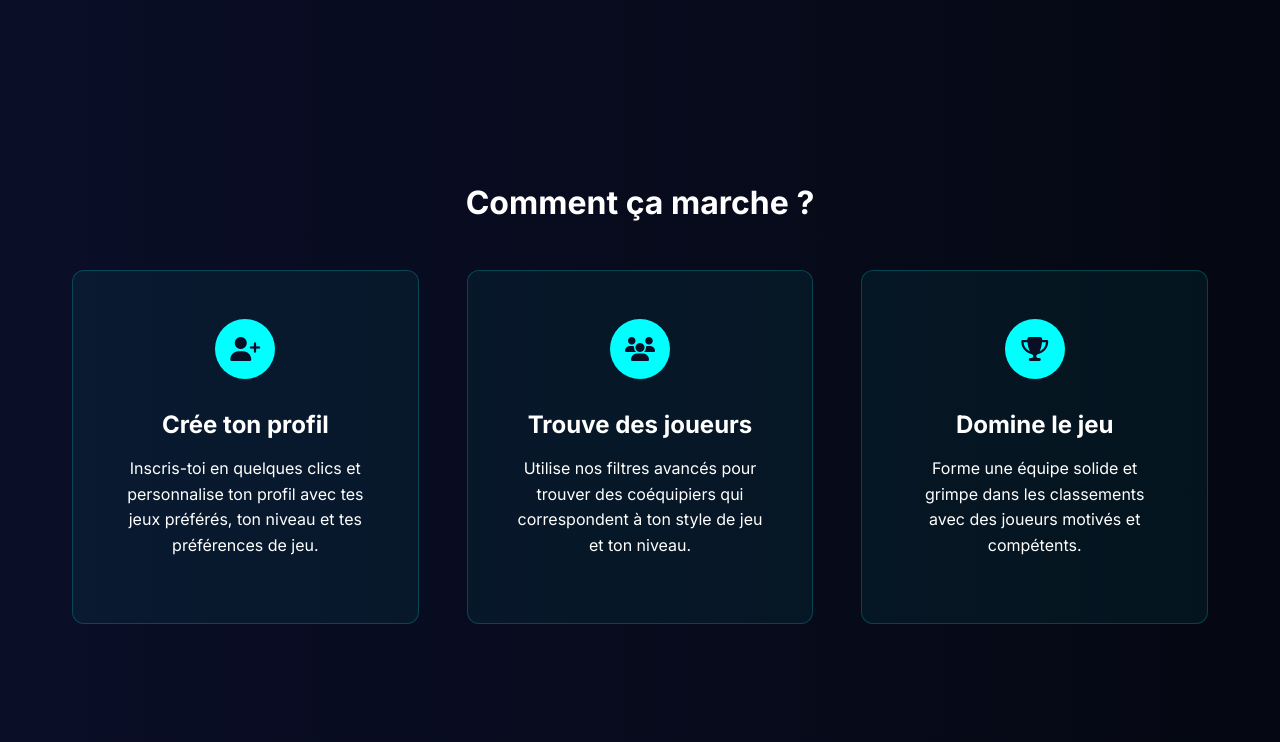
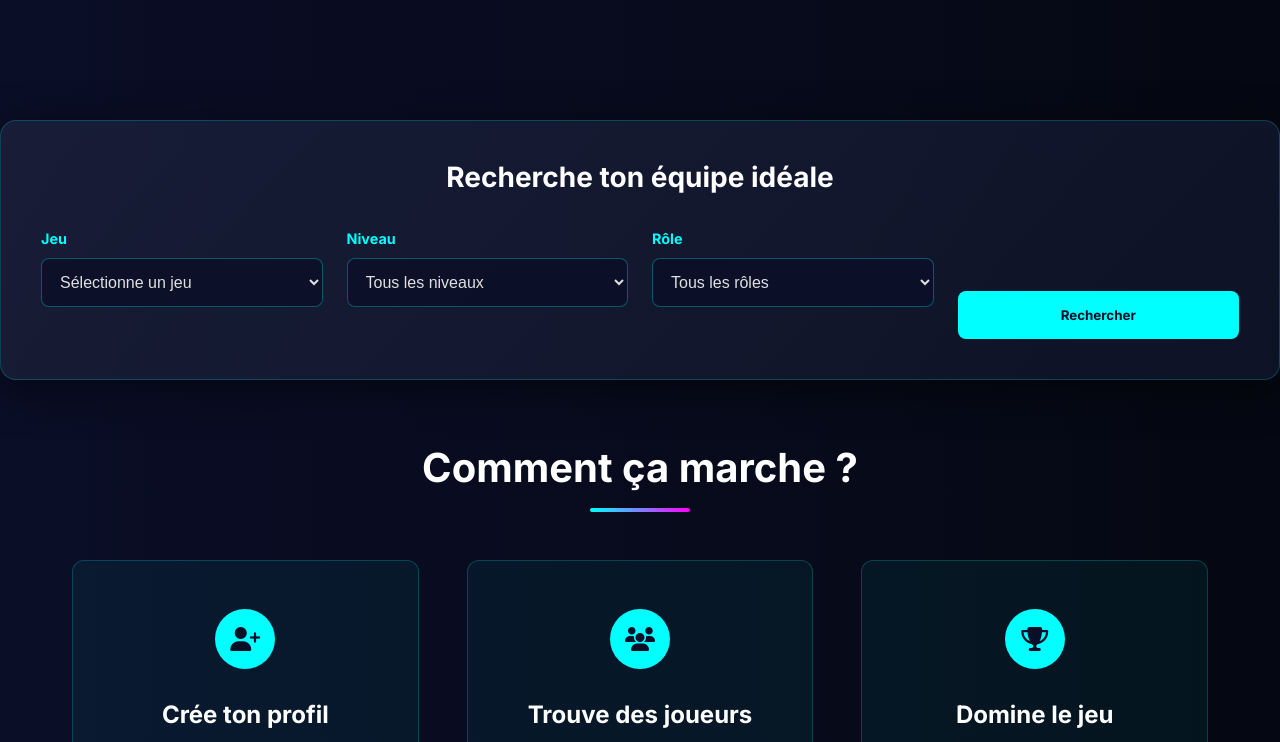
Before and after one commit to Oumohgh/TeamUp.gg, a plain HTML site: page index.html in a window 1280 px wide. Shown: the part 780-1522 px from the top of the page. Drawn offline with Linux system fonts and the light colour scheme.

Commit message:
add recherche

```diff
--- a/index.html
+++ b/index.html
@@ -34,8 +34,7 @@
         <a href="#" class="btn-login" role="button">Connexion</a>
     </header>
 
-
-    <main>
+       <main>
         <section class="hero">
             <div class="hero-content">
                 <h1>
@@ -53,7 +52,48 @@
             </div>
         </section>
 
-
+       <div class="search-card">
+                <h2 class="search-title">Recherche ton équipe idéale</h2>
+                <form class="search-form">
+                    <div class="form-group">
+                        <label for="game">Jeu</label>
+                        <select id="game" class="form-control">
+                            <option value="">Sélectionne un jeu</option>
+                            <option value="valorant">Valorant</option>
+                            <option value="lol">League of Legends</option>
+                            <option value="cs2">Counter-Strike 2</option>
+                            <option value="overwatch">Overwatch 2</option>
+                            <option value="apex">Apex Legends</option>
+                        </select>
+                    </div>
+                    <div class="form-group">
+                        <label for="rank">Niveau</label>
+                        <select id="rank" class="form-control">
+                            <option value="">Tous les niveaux</option>
+                            <option value="bronze">Bronze</option>
+                            <option value="silver">Argent</option>
+                            <option value="gold">Or</option>
+                            <option value="platinum">Platine</option>
+                            <option value="diamond">Diamant</option>
+                            <option value="master">Maître</option>
+                        </select>
+                    </div>
+                    <div class="form-group">
+                        <label for="role">Rôle</label>
+                        <select id="role" class="form-control">
+                            <option value="">Tous les rôles</option>
+                            <option value="duelist">Duelliste</option>
+                            <option value="controller">Contrôleur</option>
+                            <option value="sentinel">Sentinelle</option>
+                            <option value="initiator">Initiateur</option>
+                            <option value="support">Support</option>
+                        </select>
+                    </div>
+                    <button type="submit" class="btn btn-primary btn-search">Rechercher</button>
+                </form>
+            </div>
+        </div>
+    </section>
         <section id="how-it-works" class="section how-it-works">
             <div class="container">
                 <h2 class="section-title">Comment ça marche ?</h2>
--- a/style.css
+++ b/style.css
@@ -624,3 +624,137 @@ text-align: center;
 margin-top: var(--spacing-xl);
 
 }
+search-section {
+  padding: 3rem 0;
+  margin-top: -50px;
+  position: relative;
+  z-index: 10;
+}
+
+.search-card {
+  background: linear-gradient(135deg, rgba(26, 31, 58, 0.9), rgba(15, 20, 40, 0.9));
+  border: 1px solid rgba(0, 255, 255, 0.2);
+  border-radius: 16px;
+  padding: 2.5rem;
+  box-shadow: 0 10px 40px rgba(0, 0, 0, 0.5);
+}
+
+.search-title {
+  font-size: 1.75rem;
+  font-weight: 700;
+  margin-bottom: 2rem;
+  text-align: center;
+  color: #fff;
+}
+
+.search-form {
+  display: grid;
+  grid-template-columns: repeat(auto-fit, minmax(200px, 1fr));
+  gap: 1.5rem;
+  align-items: end;
+}
+
+.form-group {
+  display: flex;
+  flex-direction: column;
+  gap: 0.5rem;
+}
+
+.form-group label {
+  font-size: 0.9rem;
+  font-weight: 600;
+  color: #00ffff;
+}
+
+.form-control {
+  padding: 0.875rem;
+  background: rgba(10, 14, 39, 0.8);
+  border: 1px solid rgba(0, 255, 255, 0.3);
+  border-radius: 8px;
+  color: #e0e0e0;
+  font-size: 1rem;
+  transition: all 0.3s ease;
+}
+
+.form-control:focus {
+  outline: none;
+  border-color: #00ffff;
+  box-shadow: 0 0 15px rgba(0, 255, 255, 0.3);
+}
+
+.form-control option {
+  background: #0a0e27;
+  color: #e0e0e0;
+}
+
+/* Section Styles */
+.concept-section,
+.players-section,
+.community-section {
+  padding: 6rem 0;
+}
+
+.section-title {
+  font-size: 2.5rem;
+  font-weight: 800;
+  text-align: center;
+  margin-bottom: 3rem;
+  color: #fff;
+  position: relative;
+}
+
+.section-title::after {
+  content: "";
+  display: block;
+  width: 100px;
+  height: 4px;
+  background: linear-gradient(90deg, #00ffff, #ff00ff);
+  margin: 1rem auto 0;
+  border-radius: 2px;
+}
+
+/* Concept Cards */
+.concept-grid {
+  display: grid;
+  grid-template-columns: repeat(auto-fit, minmax(300px, 1fr));
+  gap: 2rem;
+}
+
+.concept-card {
+  background: linear-gradient(135deg, rgba(26, 31, 58, 0.6), rgba(15, 20, 40, 0.6));
+  border: 1px solid rgba(0, 255, 255, 0.2);
+  border-radius: 16px;
+  padding: 2.5rem;
+  text-align: center;
+  transition: all 0.3s ease;
+}
+
+.concept-card:hover {
+  transform: translateY(-10px);
+  border-color: #00ffff;
+  box-shadow: 0 15px 40px rgba(0, 255, 255, 0.2);
+}
+
+.concept-icon {
+  width: 80px;
+  height: 80px;
+  margin: 0 auto 1.5rem;
+  display: flex;
+  align-items: center;
+  justify-content: center;
+  background: linear-gradient(135deg, rgba(0, 255, 255, 0.2), rgba(255, 0, 255, 0.2));
+  border-radius: 50%;
+  color: #00ffff;
+}
+
+.concept-title {
+  font-size: 1.5rem;
+  font-weight: 700;
+  margin-bottom: 1rem;
+  color: #fff;
+}
+
+.concept-description {
+  color: #b0b0b0;
+  line-height: 1.8;
+}
```
